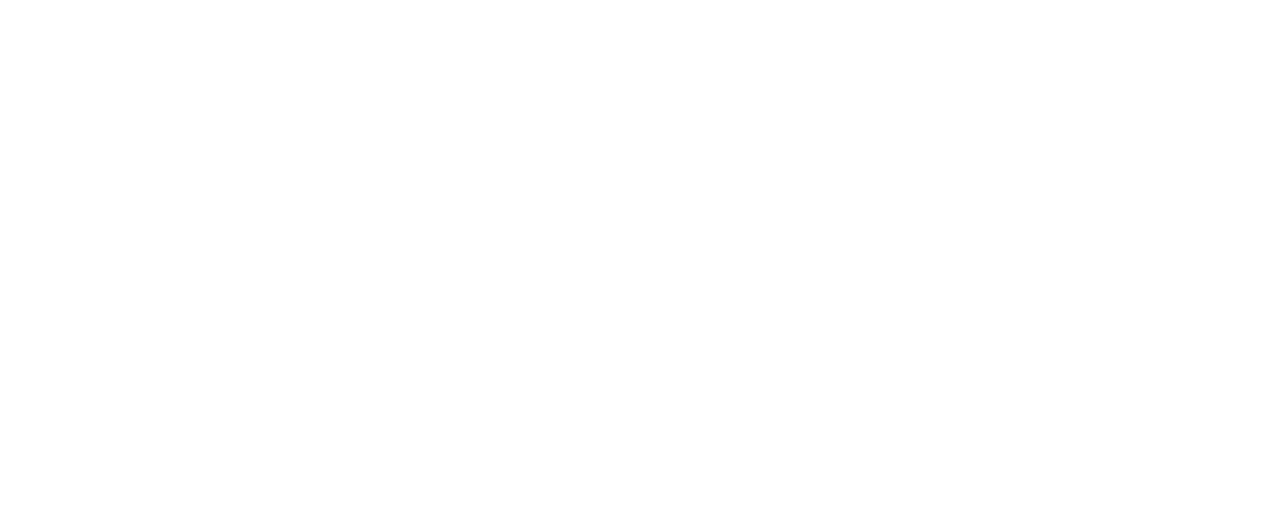
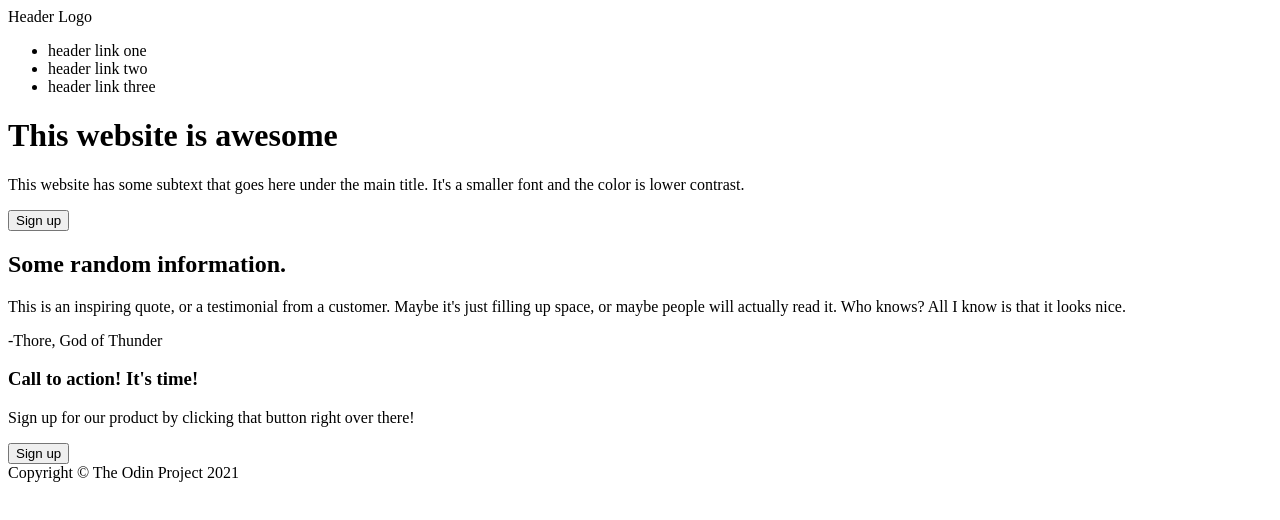
Before and after one commit to scojr/landing-page, a plain HTML site: page index.html in a window 1280 px wide. Drawn offline with Linux system fonts and the light colour scheme.

Commit message:
draft index.html

```diff
--- a/index.html
+++ b/index.html
@@ -1,11 +1,44 @@
 <!DOCTYPE html>
 <html lang="en">
     <head>
-        <meta charset="UCF-8">
+        <meta charset="UTF-8">
         <title>Landing Page</title>
         <link rel="stylesheet" href="style.css">
     </head>
     <body>
 
+        <div class="header">
+            <div>Header Logo</div>
+            <ul>
+                <li>header link one</li>
+                <li>header link two</li>
+                <li>header link three</li>
+            </ul>
+        </div>
+
+        <div class="hero-block">
+            <h1>This website is awesome</h1>
+            <p>This website has some subtext that goes here under the main title. It's a smaller font and the color is lower contrast.</p>
+            <button>Sign up</button>
+        </div>
+
+        <div class="information">
+            <h2>Some random information.</h2>
+        </div>
+
+        <div class="quote-block">
+            <p>This is an inspiring quote, or a testimonial from a customer. Maybe it's just filling up space, or maybe people will actually read it. Who knows? All I know is that it looks nice.</p> -Thore, God of Thunder
+        </div>
+
+        <div class="call-to-action">
+            <h3>Call to action! It's time!</h3>
+            <p>Sign up for our product by clicking that button right over there!</p>
+            <button>Sign up</button>
+        </div>
+
+        <div class="footer">
+            Copyright © The Odin Project 2021
+        </div>
+
     </body>
 </html>
```
